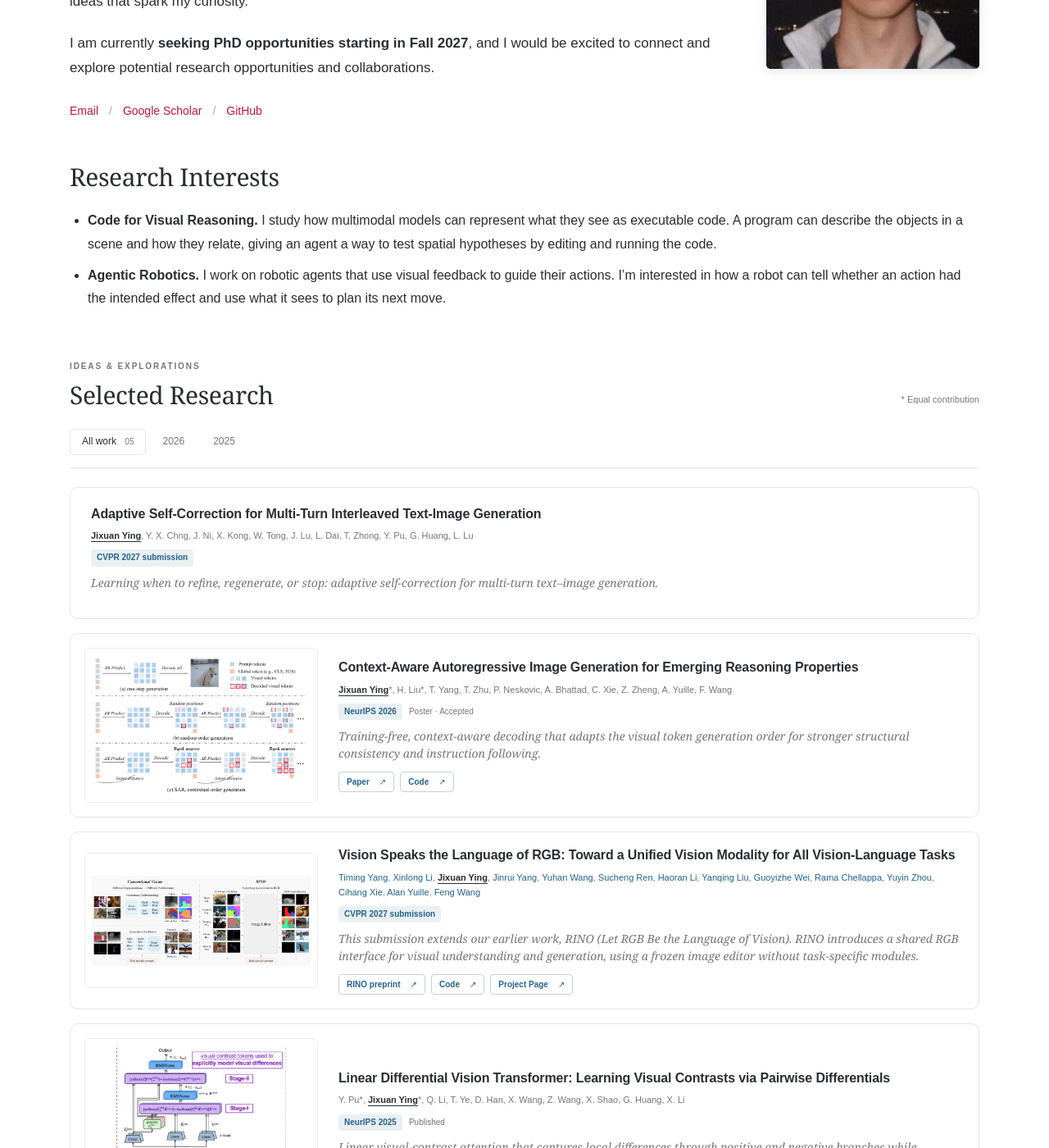
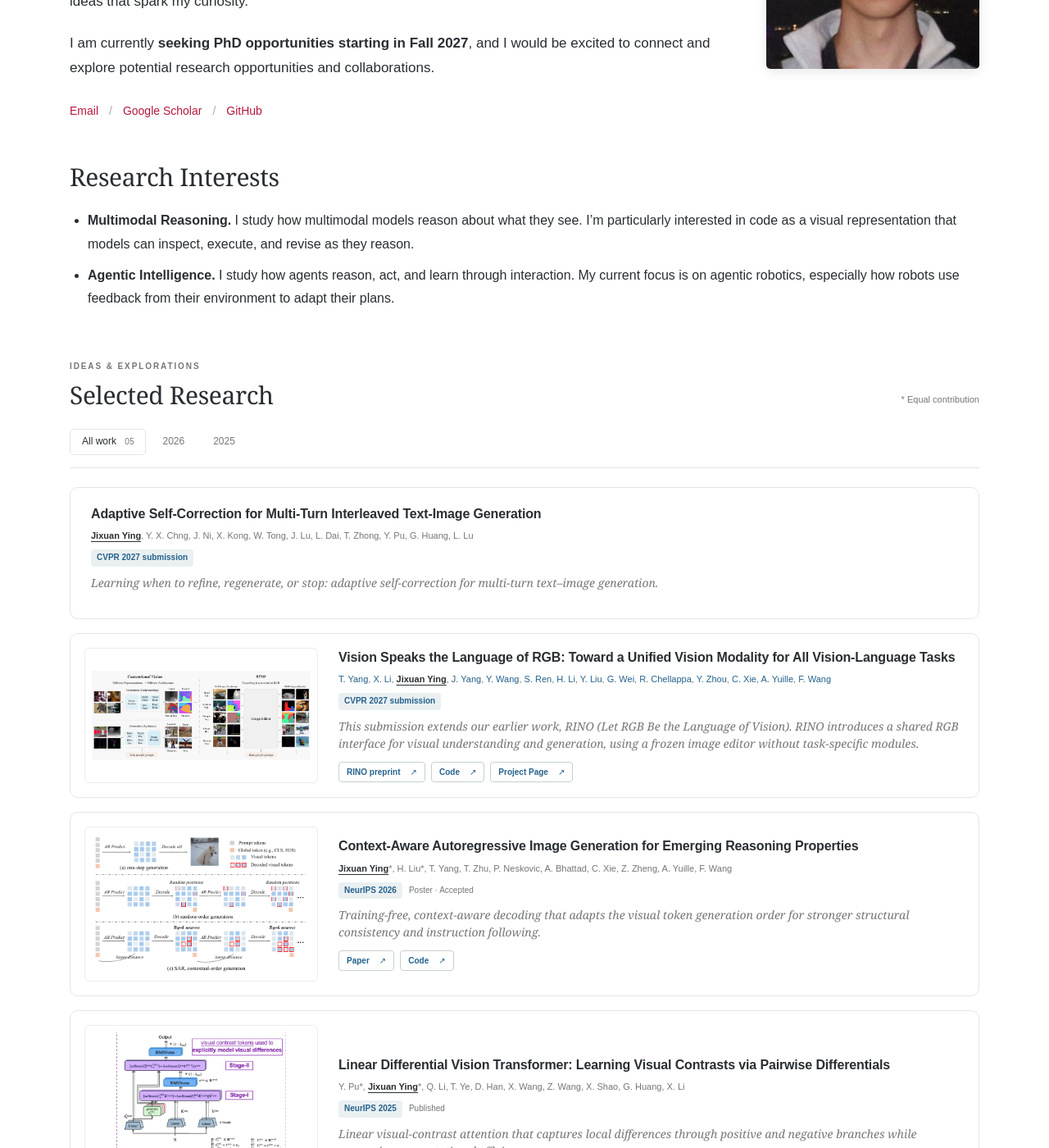
Before and after one commit to Hpesojyjx/Hpesojyjx.github.io, a Jekyll site: the page built from _pages/about.html, in a window 1280 px wide and 1400 px high, scrolled down 475 px. Shown: the whole window at 82% size. Built offline with Jekyll 4.4.1, drawn with Linux system fonts in a browser that asks for light colours.

Commit message:
Reorder RGB submission, abbreviate coauthors, and broaden research interests

```diff
--- a/_pages/about.html
+++ b/_pages/about.html
@@ -20,25 +20,25 @@ redirect_from:
 <p class="phd-note">I am currently <strong>seeking PhD opportunities starting in Fall 2027</strong>, and I would be excited to connect and explore potential research opportunities and collaborations.</p>
 <div class="intro-links"><a href="mailto:yingjx23@mails.tsinghua.edu.cn">Email</a><span>/</span><a href="https://scholar.google.com/citations?user=wxPubfMAAAAJ&amp;hl=en" target="_blank" rel="noopener noreferrer">Google Scholar</a><span>/</span><a href="https://github.com/Hpesojyjx" target="_blank" rel="noopener noreferrer">GitHub</a></div>
 </div><aside class="intro-photo"><img src="assets/profile.jpg" alt="Portrait of Jixuan Ying" width="882" height="1224"></aside></div></section>
-<section class="research-interests" aria-labelledby="interests-title"><h2 id="interests-title">Research Interests</h2><ul><li><strong>Code for Visual Reasoning.</strong> I study how multimodal models can represent what they see as executable code. A program can describe the objects in a scene and how they relate, giving an agent a way to test spatial hypotheses by editing and running the code.</li><li><strong>Agentic Robotics.</strong> I work on robotic agents that use visual feedback to guide their actions. I’m interested in how a robot can tell whether an action had the intended effect and use what it sees to plan its next move.</li></ul></section>
+<section class="research-interests" aria-labelledby="interests-title"><h2 id="interests-title">Research Interests</h2><ul><li><strong>Multimodal Reasoning.</strong> I study how multimodal models reason about what they see. I’m particularly interested in code as a visual representation that models can inspect, execute, and revise as they reason.</li><li><strong>Agentic Intelligence.</strong> I study how agents reason, act, and learn through interaction. My current focus is on agentic robotics, especially how robots use feedback from their environment to adapt their plans.</li></ul></section>
 <section id="research" class="research" aria-labelledby="research-title"><div class="section-heading"><div><p class="eyebrow">IDEAS &amp; EXPLORATIONS</p><h2 id="research-title">Selected Research</h2></div><span class="equal-note">* Equal contribution</span></div><div class="filter-row" role="group" aria-label="Filter publications by year"><button type="button" class="active" data-filter="all" aria-pressed="true">All work <span>05</span></button><button type="button" data-filter="2026" aria-pressed="false">2026</button><button type="button" data-filter="2025" aria-pressed="false">2025</button></div><p id="filter-result" class="sr-only" aria-live="polite"></p><div class="paper-list"><article class="paper no-cover" data-year="2026" id="aspo">
 
  <div class="paper-copy"><h3>Adaptive Self-Correction for Multi-Turn Interleaved Text-Image Generation</h3><p class="authors"><strong class="me">Jixuan Ying</strong>, Y. X. Chng, J. Ni, X. Kong, W. Tong, J. Lu, L. Dai, T. Zhong, Y. Pu, G. Huang, L. Lu</p>
  <div class="labels"><span class="venue">CVPR 2027 submission</span></div>
  <p class="summary">Learning when to refine, regenerate, or stop: adaptive self-correction for multi-turn text–image generation.</p>
  </div></article>
+<article class="paper with-cover" data-year="2026" id="rino"><a class="paper-image-link" href="https://arxiv.org/abs/2607.12450" target="_blank" rel="noopener"><img class="paper-visual" src="assets/rino-figure.png" alt="RINO Figure 1: shared RGB interface for visual tasks" loading="lazy"></a>
+
+ <div class="paper-copy"><h3>Vision Speaks the Language of RGB: Toward a Unified Vision Modality for All Vision-Language Tasks</h3><p class="authors"><a href="https://openreview.net/profile?id=~Timing_Yang1">T. Yang</a>, <a href="https://openreview.net/profile?id=~Xinlong_Li2">X. Li</a>, <a href="https://openreview.net/profile?id=~Jixuan_Ying2"><strong class="me">Jixuan Ying</strong></a>, <a href="https://openreview.net/profile?id=~Jinrui_Yang2">J. Yang</a>, <a href="https://openreview.net/profile?id=~Yuhan_Wang11">Y. Wang</a>, <a href="https://openreview.net/profile?id=~Sucheng_Ren1">S. Ren</a>, <a href="https://openreview.net/profile?id=~Haoran_Li16">H. Li</a>, <a href="https://openreview.net/profile?id=~Yanqing_Liu2">Y. Liu</a>, <a href="https://openreview.net/profile?id=~Guoyizhe_Wei1">G. Wei</a>, <a href="https://openreview.net/profile?id=~Rama_Chellappa1">R. Chellappa</a>, <a href="https://openreview.net/profile?id=~Yuyin_Zhou1">Y. Zhou</a>, <a href="https://openreview.net/profile?id=~Cihang_Xie3">C. Xie</a>, <a href="https://openreview.net/profile?id=~Alan_Yuille1">A. Yuille</a>, <a href="https://openreview.net/profile?id=~Feng_Wang14">F. Wang</a></p>
+ <div class="labels"><span class="venue">CVPR 2027 submission</span></div>
+ <p class="summary">This submission extends our earlier work, RINO (<em>Let RGB Be the Language of Vision</em>). RINO introduces a shared RGB interface for visual understanding and generation, using a frozen image editor without task-specific modules.</p>
+ <div class="resources"><a class="resource" href="https://arxiv.org/abs/2607.12450" target="_blank" rel="noopener noreferrer">RINO preprint<span aria-hidden="true">↗</span></a><a class="resource" href="https://github.com/yangtiming/RINO" target="_blank" rel="noopener noreferrer">Code<span aria-hidden="true">↗</span></a><a class="resource" href="https://yangtiming.github.io/RINO_Page/" target="_blank" rel="noopener noreferrer">Project Page<span aria-hidden="true">↗</span></a></div></div></article>
 <article class="paper with-cover" data-year="2026" id="sar"><a class="paper-image-link" href="https://arxiv.org/abs/2611.06838" target="_blank" rel="noopener"><img class="paper-visual" src="assets/sar-method.png" alt="SAR Figure 2: comparison of one-step, random-order, and contextual-order autoregressive generation" loading="lazy"></a>
 
  <div class="paper-copy"><h3>Context-Aware Autoregressive Image Generation for Emerging Reasoning Properties</h3><p class="authors"><strong class="me">Jixuan Ying</strong>*, H. Liu*, T. Yang, T. Zhu, P. Neskovic, A. Bhattad, C. Xie, Z. Zheng, A. Yuille, F. Wang</p>
  <div class="labels"><span class="venue">NeurIPS 2026</span><span class="status ">Poster · Accepted</span></div>
  <p class="summary">Training-free, context-aware decoding that adapts the visual token generation order for stronger structural consistency and instruction following.</p>
  <div class="resources"><a class="resource" href="https://arxiv.org/abs/2611.06838" target="_blank" rel="noopener noreferrer">Paper<span aria-hidden="true">↗</span></a><a class="resource" href="https://github.com/Hpesojyjx/Saccades-AR" target="_blank" rel="noopener noreferrer">Code<span aria-hidden="true">↗</span></a></div></div></article>
-<article class="paper with-cover" data-year="2026" id="rino"><a class="paper-image-link" href="https://arxiv.org/abs/2607.12450" target="_blank" rel="noopener"><img class="paper-visual" src="assets/rino-figure.png" alt="RINO Figure 1: shared RGB interface for visual tasks" loading="lazy"></a>
-
- <div class="paper-copy"><h3>Vision Speaks the Language of RGB: Toward a Unified Vision Modality for All Vision-Language Tasks</h3><p class="authors"><a href="https://openreview.net/profile?id=~Timing_Yang1">Timing Yang</a>, <a href="https://openreview.net/profile?id=~Xinlong_Li2">Xinlong Li</a>, <a href="https://openreview.net/profile?id=~Jixuan_Ying2"><strong class="me">Jixuan Ying</strong></a>, <a href="https://openreview.net/profile?id=~Jinrui_Yang2">Jinrui Yang</a>, <a href="https://openreview.net/profile?id=~Yuhan_Wang11">Yuhan Wang</a>, <a href="https://openreview.net/profile?id=~Sucheng_Ren1">Sucheng Ren</a>, <a href="https://openreview.net/profile?id=~Haoran_Li16">Haoran Li</a>, <a href="https://openreview.net/profile?id=~Yanqing_Liu2">Yanqing Liu</a>, <a href="https://openreview.net/profile?id=~Guoyizhe_Wei1">Guoyizhe Wei</a>, <a href="https://openreview.net/profile?id=~Rama_Chellappa1">Rama Chellappa</a>, <a href="https://openreview.net/profile?id=~Yuyin_Zhou1">Yuyin Zhou</a>, <a href="https://openreview.net/profile?id=~Cihang_Xie3">Cihang Xie</a>, <a href="https://openreview.net/profile?id=~Alan_Yuille1">Alan Yuille</a>, <a href="https://openreview.net/profile?id=~Feng_Wang14">Feng Wang</a></p>
- <div class="labels"><span class="venue">CVPR 2027 submission</span></div>
- <p class="summary">This submission extends our earlier work, RINO (<em>Let RGB Be the Language of Vision</em>). RINO introduces a shared RGB interface for visual understanding and generation, using a frozen image editor without task-specific modules.</p>
- <div class="resources"><a class="resource" href="https://arxiv.org/abs/2607.12450" target="_blank" rel="noopener noreferrer">RINO preprint<span aria-hidden="true">↗</span></a><a class="resource" href="https://github.com/yangtiming/RINO" target="_blank" rel="noopener noreferrer">Code<span aria-hidden="true">↗</span></a><a class="resource" href="https://yangtiming.github.io/RINO_Page/" target="_blank" rel="noopener noreferrer">Project Page<span aria-hidden="true">↗</span></a></div></div></article>
 <article class="paper with-cover" data-year="2025" id="linear"><a class="paper-image-link" href="https://arxiv.org/abs/2511.00833" target="_blank" rel="noopener"><img class="paper-visual" src="assets/linear-method.png" alt="LinearDiff architecture: visual contrast token generation and two-stage attention" loading="lazy"></a>
 
  <div class="paper-copy"><h3>Linear Differential Vision Transformer: Learning Visual Contrasts via Pairwise Differentials</h3><p class="authors">Y. Pu*, <strong class="me">Jixuan Ying</strong>*, Q. Li, T. Ye, D. Han, X. Wang, Z. Wang, X. Shao, G. Huang, X. Li</p>
```
